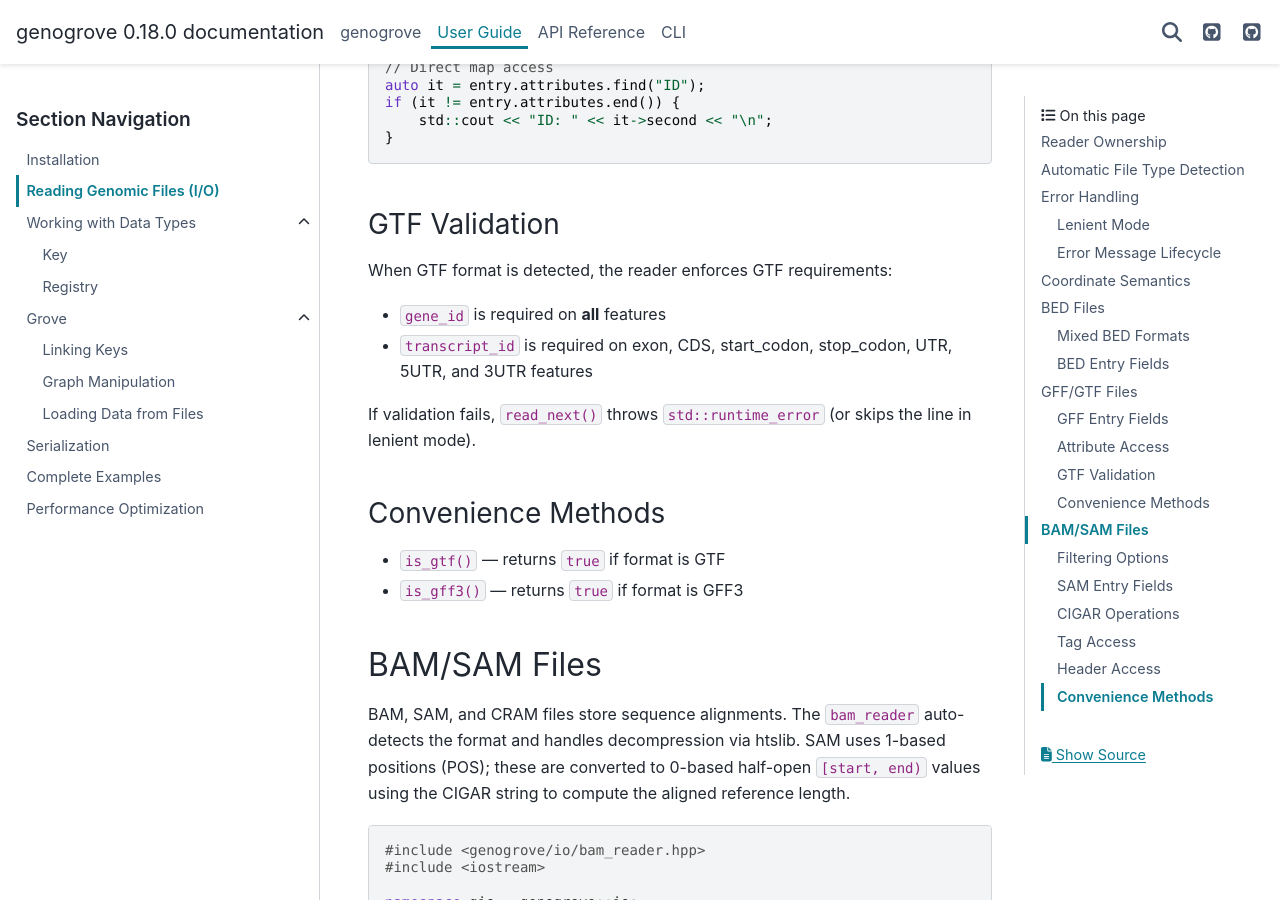
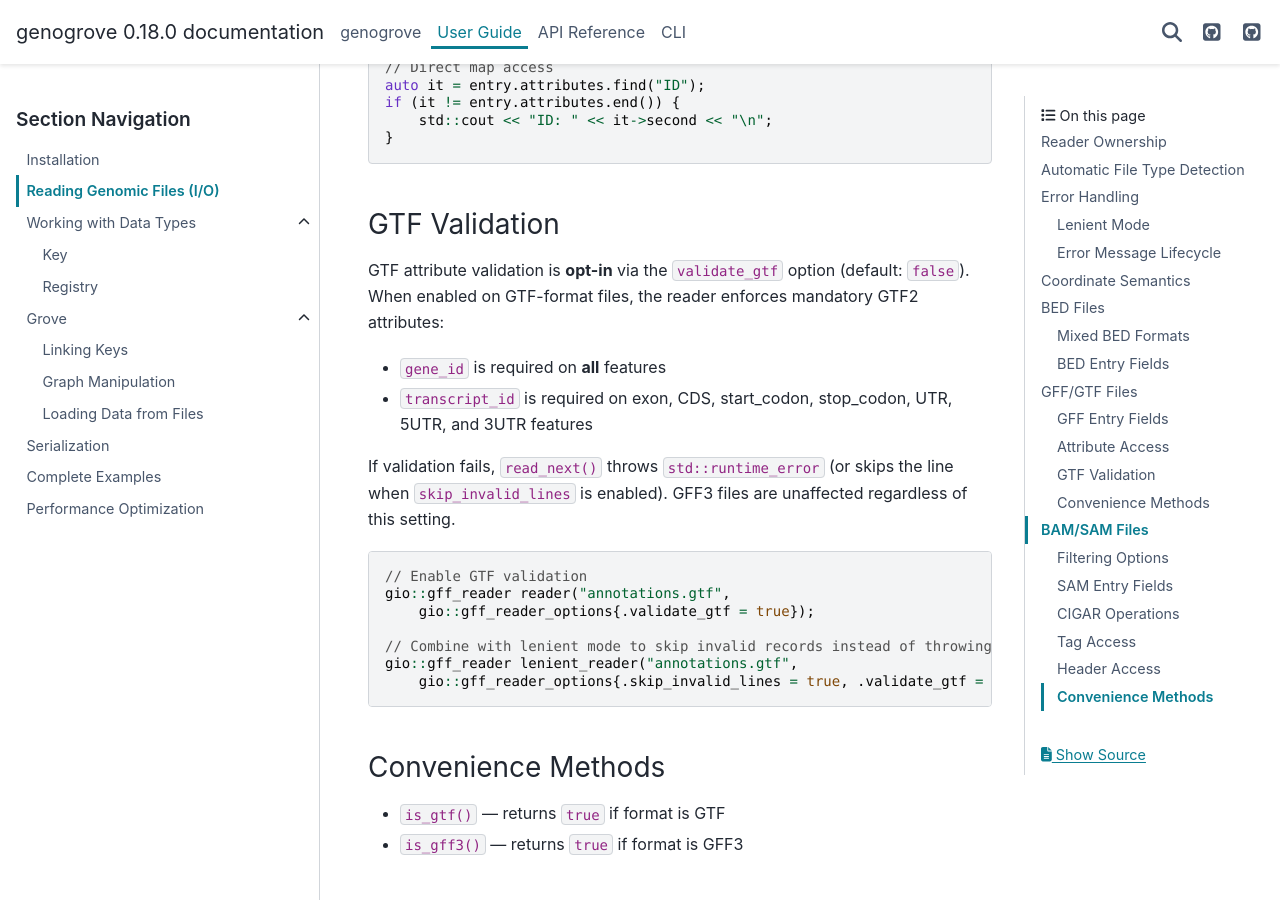
Before and after one commit to genogrove/docs, a Sphinx documentation site: the page built from source/guide/io.md, in a window 1280 px wide and 900 px high, scrolled down 6990 px. Built offline with Sphinx 7.4.7 and the PyData theme 0.15.4, drawn with Linux system fonts in a browser that asks for light colours.

Commit message:
Document opt-in GTF attribute validation (validate_gtf option)
GTF validation is now opt-in via gff_reader_options::validate_gtf
(default false), not always-on. Update docs to reflect this and
add usage examples with designated initializers.

Closes #78

Co-Authored-By: Claude Opus 4.6 (1M context) <noreply@anthropic.com>

````diff
--- a/source/guide/io.md
+++ b/source/guide/io.md
@@ -301,11 +301,24 @@ if (it != entry.attributes.end()) {
 
 ### GTF Validation
 
-When GTF format is detected, the reader enforces GTF requirements:
+GTF attribute validation is **opt-in** via the `validate_gtf` option (default: `false`). When
+enabled on GTF-format files, the reader enforces mandatory GTF2 attributes:
+
 - `gene_id` is required on **all** features
 - `transcript_id` is required on exon, CDS, start_codon, stop_codon, UTR, 5UTR, and 3UTR features
 
-If validation fails, `read_next()` throws `std::runtime_error` (or skips the line in lenient mode).
+If validation fails, `read_next()` throws `std::runtime_error` (or skips the line when
+`skip_invalid_lines` is enabled). GFF3 files are unaffected regardless of this setting.
+
+```cpp
+// Enable GTF validation
+gio::gff_reader reader("annotations.gtf",
+    gio::gff_reader_options{.validate_gtf = true});
+
+// Combine with lenient mode to skip invalid records instead of throwing
+gio::gff_reader lenient_reader("annotations.gtf",
+    gio::gff_reader_options{.skip_invalid_lines = true, .validate_gtf = true});
+```
 
 ### Convenience Methods
 
````
